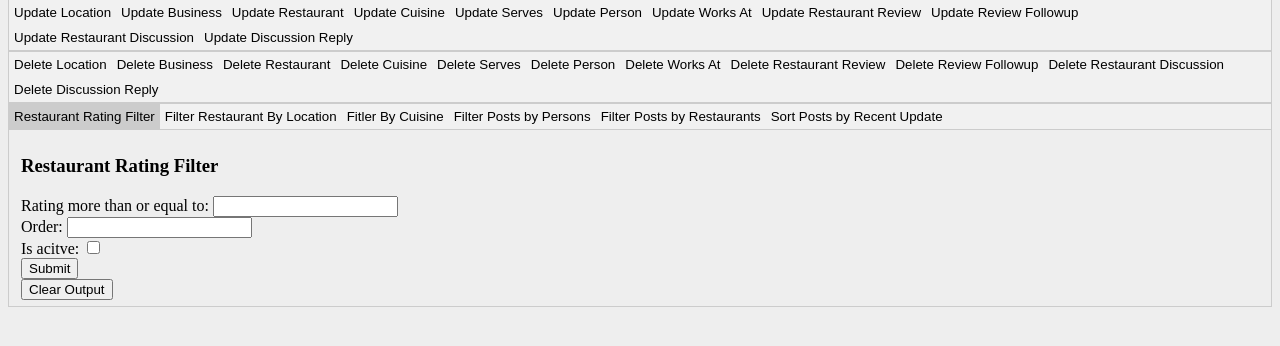
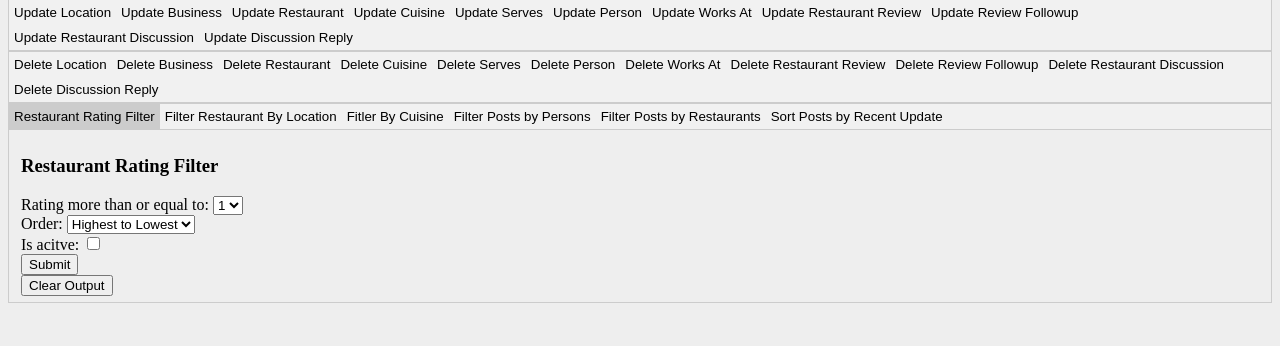
Before and after one commit to Habced/CSE305-Final-Project, a PHP site: page / in a window 1280 px wide, after a click on "Restaurant Rating Filter". Shown: the part 197-543 px from the top of the page. Run offline with PHP 8.4, Linux system fonts and the light colour scheme; data that the repository does not hold is empty.

Commit message:
Kyuri: Edit some errors

```diff
--- a/index.php
+++ b/index.php
@@ -1801,14 +1801,12 @@
           $restaurant_rating_filter_open = "is_open";
           $restaurant_rating_filter_out = "";
           $order = $where = "";
-          if (empty($_POST["restaurant_rating_filter_order"])){
-            $restaurant_rating_filter_out = "The default order is descending<br>";
-          } elseif ($_POST["restaurant_rating_filter_order"] === "Highest to Lowest") {
+          if ($_POST["restaurant_rating_filter_order"] === "Highest to Lowest") {
             $order = " ORDER BY Star DESC";
-          } elseif ($_POST["restaurant_rating_filter_order"] === "Lowest to Highest") {
+          } else if ($_POST["restaurant_rating_filter_order"] === "Lowest to Highest") {
             $order = " ORDER BY Star ASC";
           }
-          if (empty($_POST["restaurant_rating_filter_order"])) {
+          if (empty($_POST["restaurant_rating_filter_is_active"])) {
             $where = "0";
           } else {
             $where = "1";
@@ -3176,20 +3174,18 @@
       <h3>Restaurant Rating Filter</h3>
       <form method="post" action="<?php echo htmlspecialchars($_SERVER["PHP_SELF"]);?>" >
           Rating more than or equal to:
-          <input list="ratings" id="restaurant_rating_filter_review_star" name="restaurant_rating_filter_review_star" >
-          <datalist id="ratings">
-            <option value="1">
-            <option value="2">
-            <option value="3">
-            <option value="4">
-            <option value="5">
-          </datalist><br>
+          <select id="restaurant_rating_filter_review_star" name="restaurant_rating_filter_review_star" >
+            <option value="1">1</option>
+            <option value="2">2</option>
+            <option value="3">3</option>
+            <option value="4">4</option>
+            <option value="5">5</option>
+          </select><br>
           Order:
-          <input list="order" id="restaurant_rating_filter_order" name="restaurant_rating_filter_order">
-          <datalist id="order">
-            <option value="Highest to Lowest">
-            <option value="Lowest to Highest">
-          </datalist><br>
+          <select id="restaurant_rating_filter_order" name="restaurant_rating_filter_order">
+            <option value="Highest to Lowest">Highest to Lowest</option>
+            <option value="Lowest to Highest">Lowest to Highest</option>
+          </select><br>
           Is acitve:
           <input type="checkbox" id="restaurant_rating_filter_is_active" name="restaurant_rating_filter_is_active">
           <br>
```
